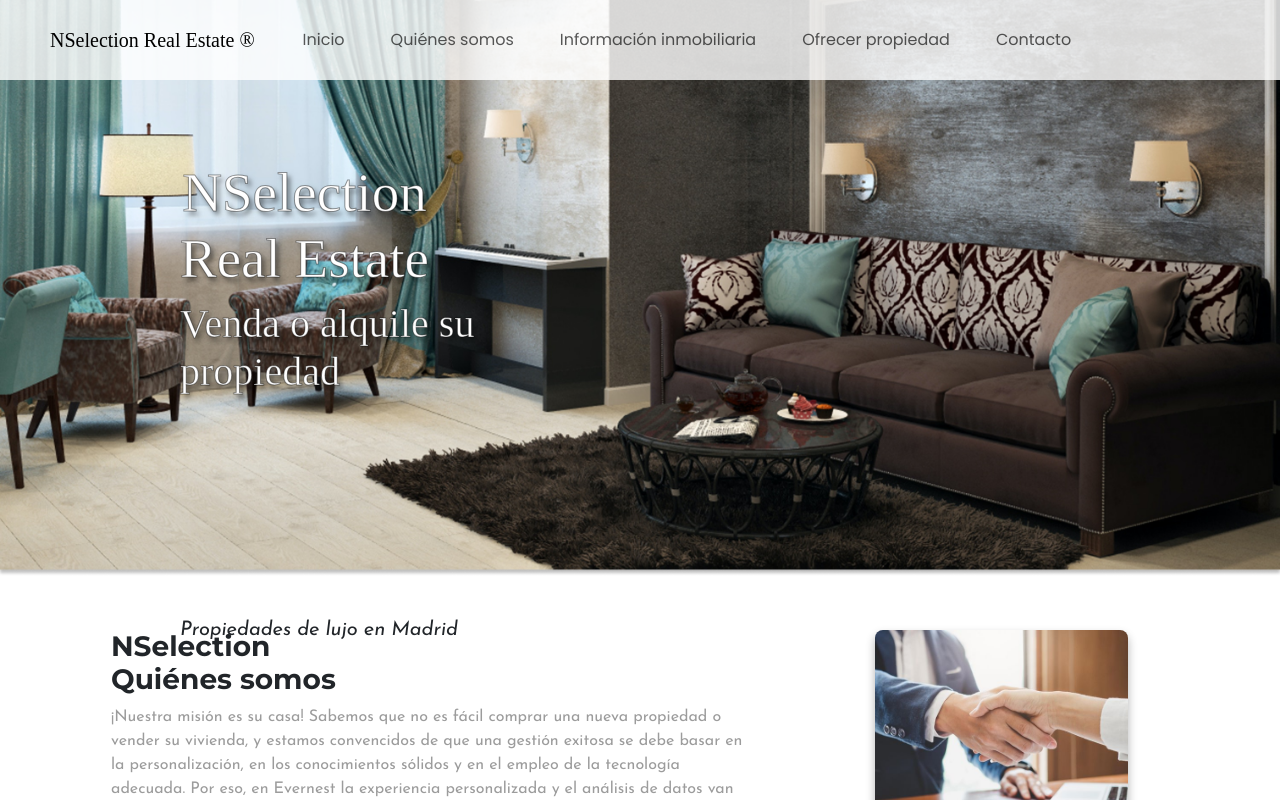
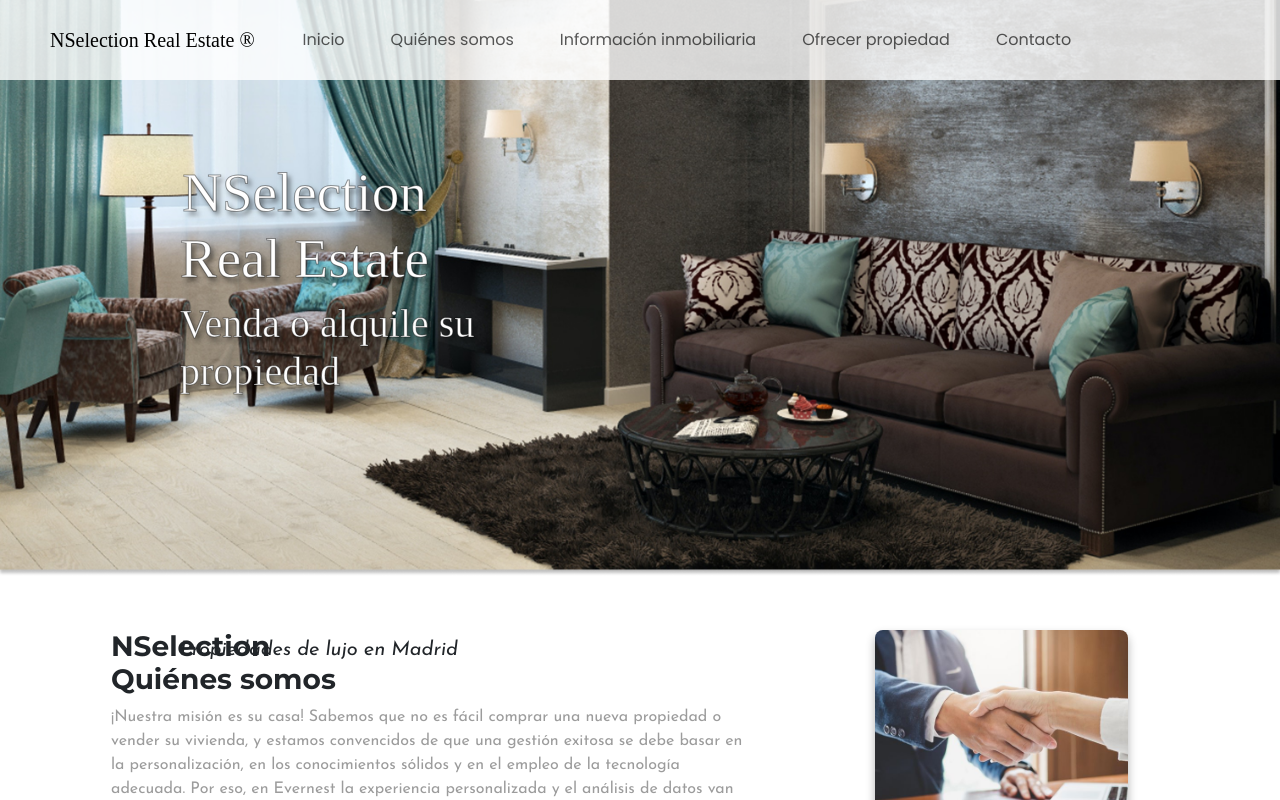
Before and after one commit to veronicarodrigues/nselection-website, a React (Create React App) app: page / in a window 1280 px wide. Shown: the top 800 px of the page. Built offline with nearby package versions, Linux system fonts and the light colour scheme; a web font is replaced by a local one.

Commit message:
Corrected heading position

```diff
--- a/src/NSelection.css
+++ b/src/NSelection.css
@@ -40,7 +40,7 @@
 
 h4.heading-three {
   position: absolute;
-  bottom: 150px;
+  bottom: 130px;
   left: 180px;
   font-size: 20px;
   font-family: var(--heading-three-font);
```
